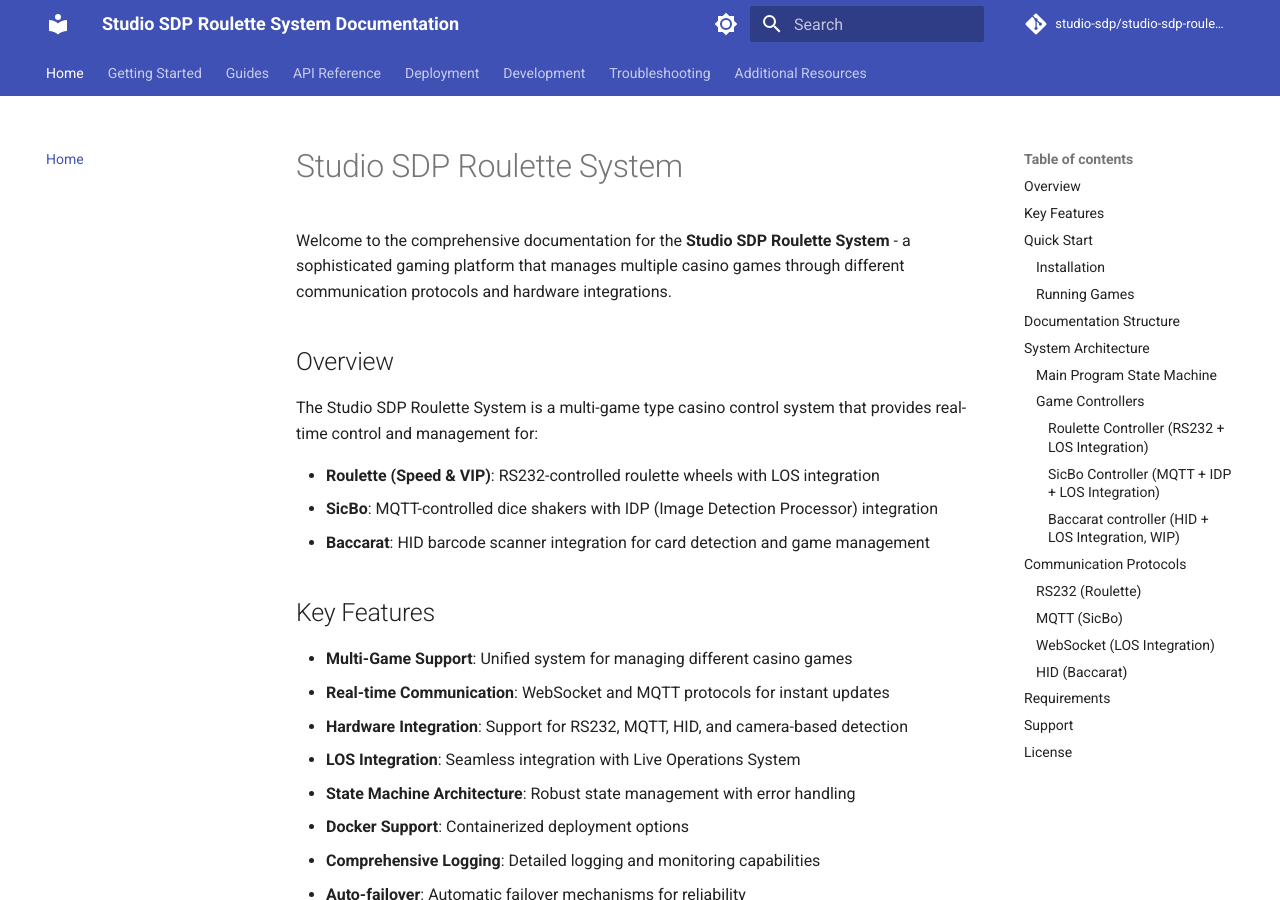
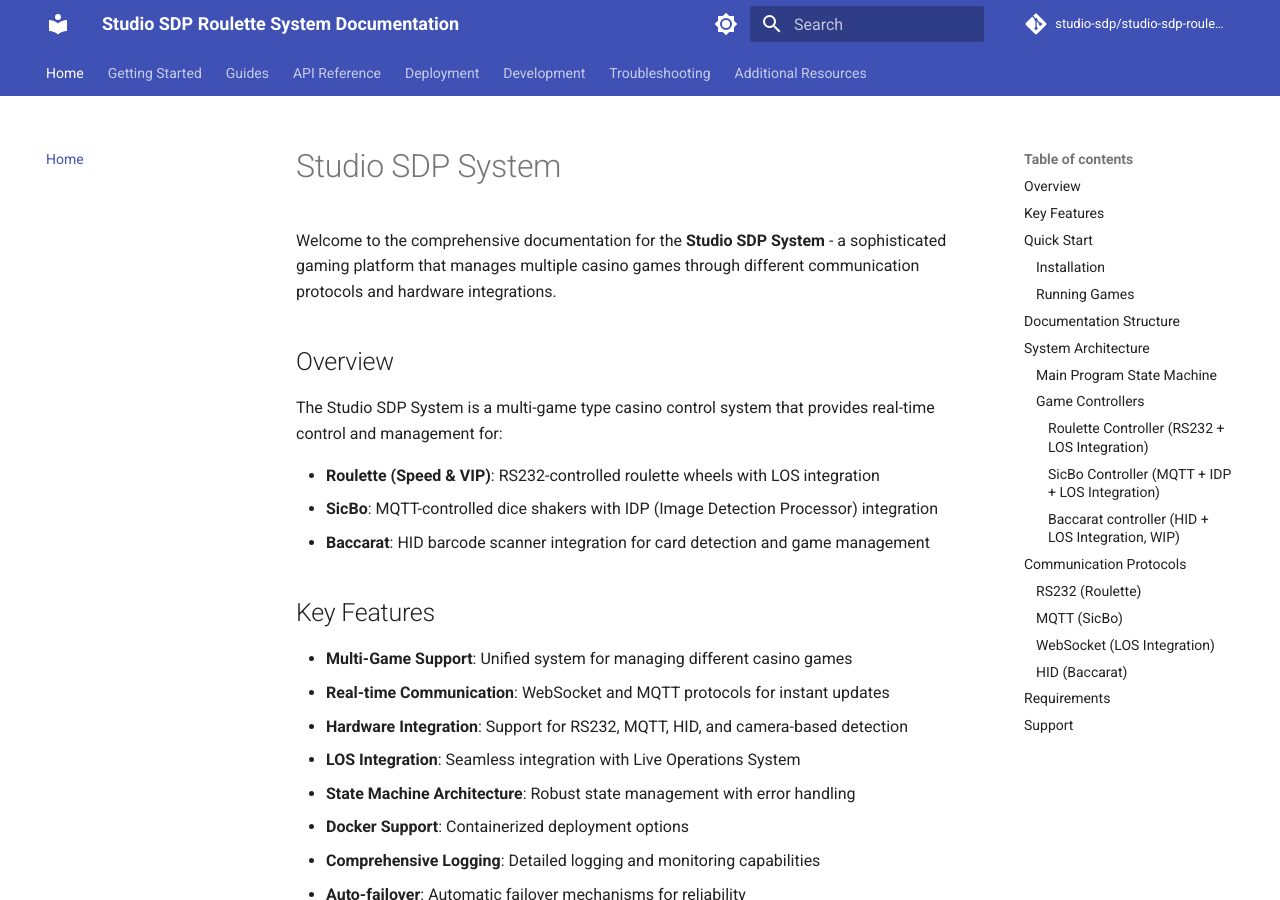
Before and after one commit to ikigai-kevin-k/studio-sdp-mirror, an MkDocs documentation site: the page built from docs/index.md, in a window 1280 px wide and 900 px high. Built offline with MkDocs 1.6.1 and Material for MkDocs 9.7.7, drawn with Linux system fonts in a browser that asks for light colours; comment, search, counter and statistics services are not loaded; the version menu is left out; some of the changed text lies outside the part shown.

Commit message:
docs: Remove License section from index.md

```diff
--- a/docs/index.md
+++ b/docs/index.md
@@ -1,10 +1,10 @@
-# Studio SDP Roulette System
+# Studio SDP System
 
-Welcome to the comprehensive documentation for the **Studio SDP Roulette System** - a sophisticated gaming platform that manages multiple casino games through different communication protocols and hardware integrations.
+Welcome to the comprehensive documentation for the **Studio SDP System** - a sophisticated gaming platform that manages multiple casino games through different communication protocols and hardware integrations.
 
 ## Overview
 
-The Studio SDP Roulette System is a multi-game type casino control system that provides real-time control and management for:
+The Studio SDP System is a multi-game type casino control system that provides real-time control and management for:
 
 - **Roulette (Speed & VIP)**: RS232-controlled roulette wheels with LOS integration
 - **SicBo**: MQTT-controlled dice shakers with IDP (Image Detection Processor) integration
@@ -131,10 +131,6 @@
 - **Documentation**: Browse the guides and API reference
 - **Email**: kevin.k@ikigai.team
 
-## License
-
-This project is licensed under the MIT License.
-
 ---
 
 **Last Updated**: 2025-11-20
```
